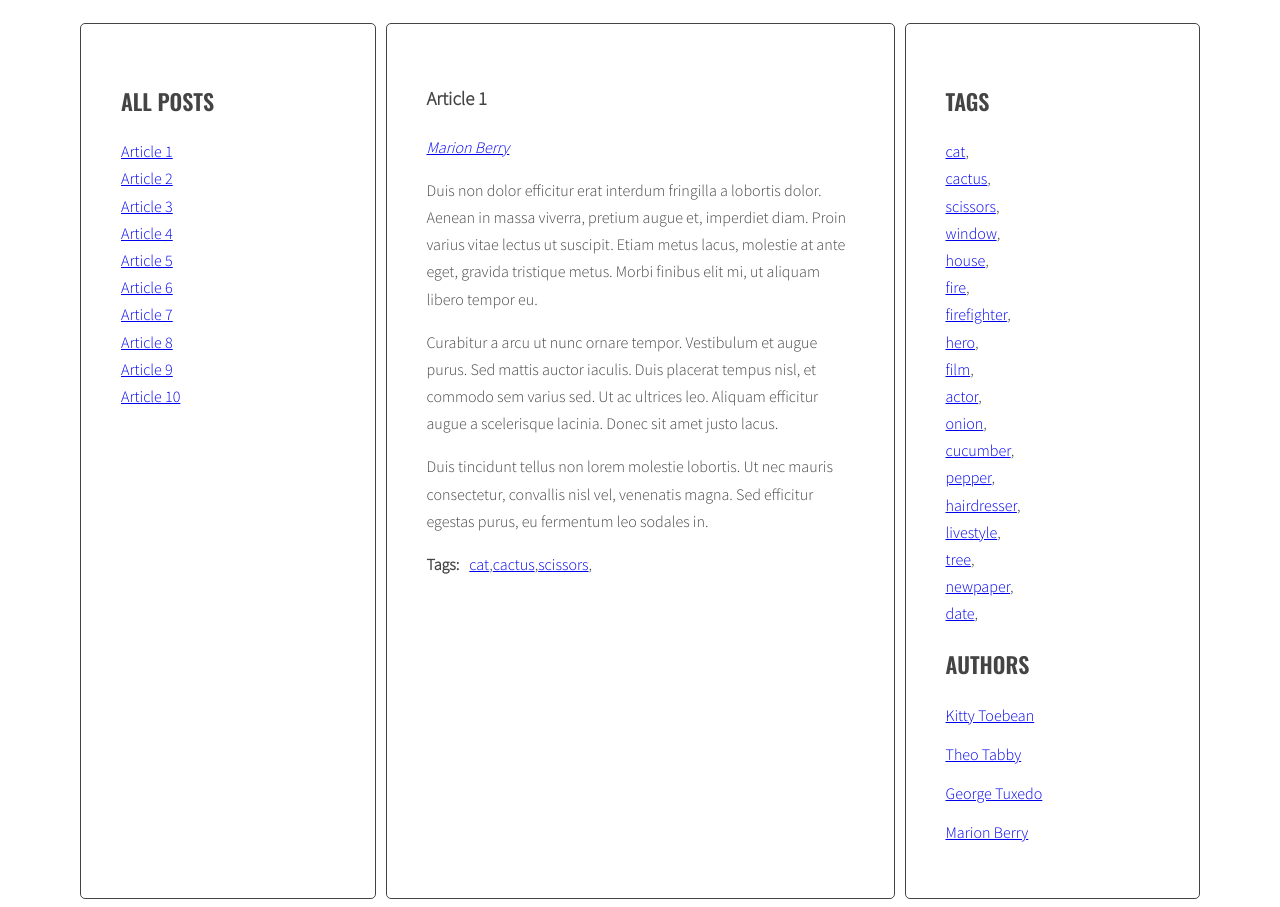
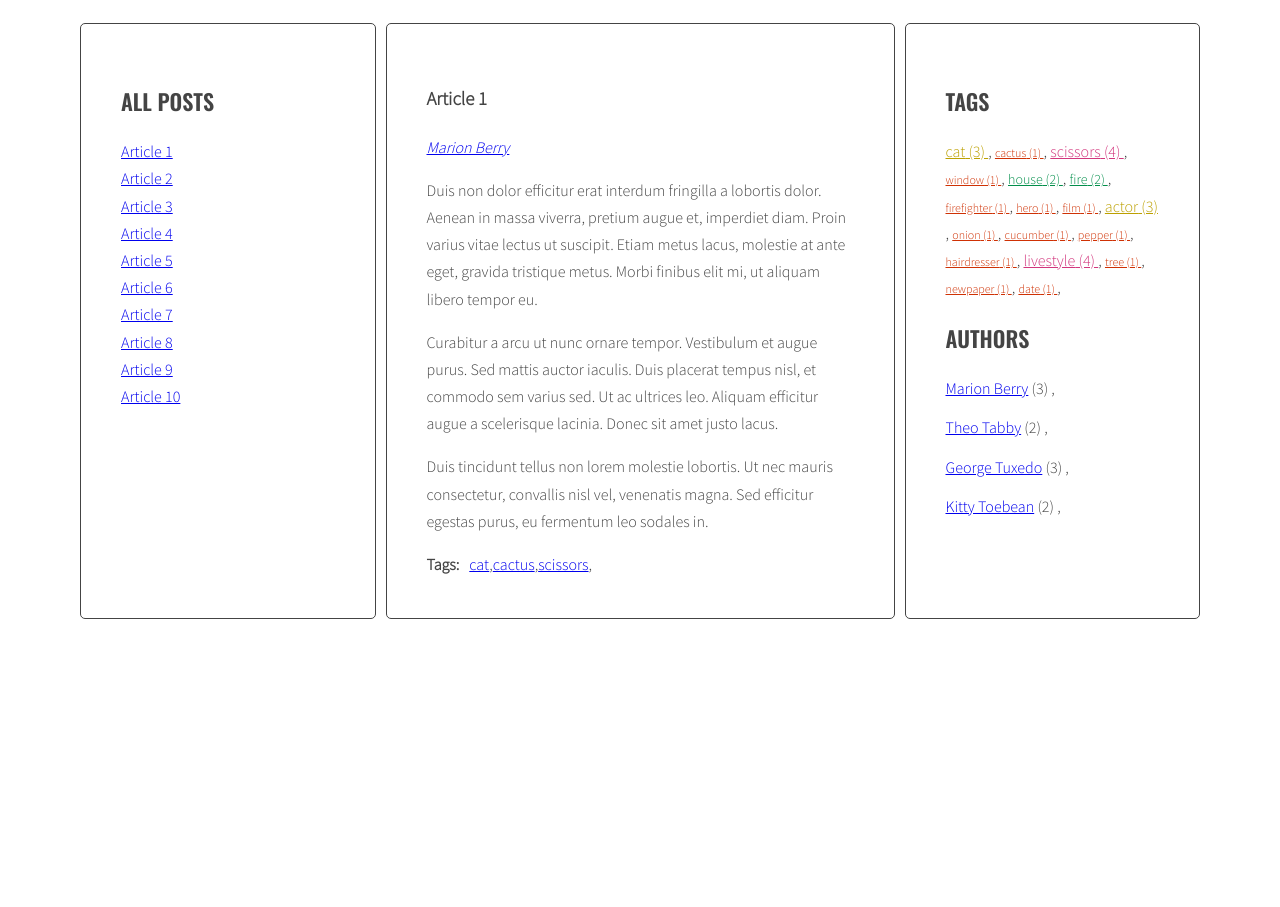
Before and after one commit to Rolcia1/javascript-blog, a website: page index.html in a window 1280 px wide. Shown: the part 220-1127 px from the top of the page. After the commit the page ends 847 px from the top, so only its background shows below. Drawn offline with nearby package versions, Linux system fonts and the light colour scheme.

Commit message:
Add tag cloud

```diff
--- a/index.html
+++ b/index.html
@@ -164,27 +164,7 @@
               <ul class="list tags">
               </ul>
               <h2 class="section-title">Authors</h2>
-              <ul class="list authors">
-                <li>
-                  <a href="#">
-                    <span class="author-name">Kitty Toebean</span>
-                  </a>
-                </li>
-                <li>
-                  <a href="#">
-                    <span class="author-name">Theo Tabby</span>
-                  </a>
-                </li>
-                <li>
-                  <a href="#">
-                    <span class="author-name">George Tuxedo</span>
-                  </a>
-                </li>
-                <li>
-                  <a href="#">
-                    <span class="author-name">Marion Berry</span>
-                  </a>
-                </li>
+              <ul class="list authors"></ul>
               </ul>
             </aside>
           </main>
--- a/js/script.js
+++ b/js/script.js
@@ -8,7 +8,7 @@ const optArticleSelector = '.post',
   optTagsListSelector = '.tags.list',
   optCloudClassCount = "5",
   optCloudClassPrefix = "tag-size-",
-  optAuthorsListSelector = '.author.list';
+  optAuthorsListSelector = '.authors.list';
 
 function titleClickHandler(event){
   event.preventDefault();
@@ -123,6 +123,8 @@ function calculateTagClass(count, params){
   const percentage = normalizedCount / normalizedMax;
   const classNumber = Math.floor( percentage * (optCloudClassCount - 1) + 1 );
 
+  return optCloudClassPrefix + classNumber;
+
   /* Wystarczy dodać linię, która zwróci z funkcji stałą optCloudClassPrefix i dołączoną do niej stałą classNumber. Czyli? */
   // optCloudClassPrefix classNumber
  }
@@ -188,7 +190,7 @@ function generateTags(){
   for(let tag in allTags){
     /* [NEW] generate code of a link and it to allTagsHTML */
 
-    const tagLinkHTML = '<li><a class=' + calculateTagClass(allTags[tag], tagsParams) + ' ' + 'href="#tag-' + tag + '"><span>' + tag + '</span></a>, </li>';
+    const tagLinkHTML = '<li><a class=' + calculateTagClass(allTags[tag], tagsParams) + ' ' + 'href="#tag-' + tag + '"><span>' + tag + '</span> (' + allTags[tag] + ') </a>, </li>';
     console.log('taglinkHTML:', tagLinkHTML);
     allTagsHTML += tagLinkHTML;
 
@@ -253,6 +255,7 @@ addClickListenersToTags();
 
 function generateAuthors(){
   /* find all articles */
+  let allAuthors = {};
   const articles = document.querySelectorAll(optArticleSelector);
 
   /* START LOOP: for every article: */
@@ -263,16 +266,32 @@ function generateAuthors(){
     const authorList = article.querySelector(optArticleAuthorSelector);
 
     /* get author from 'post-author' attribute */
-    const articleAuthors = article.getAttribute('data-author');
+    const articleAuthor = article.getAttribute('data-author');
 
     /* generate HTML of the link */
-    const linkHTML = '<a href="#author-' + articleAuthors + '">' + articleAuthors + '</a>';;
+    const linkHTML = '<a href="#author-' + articleAuthor + '">' + articleAuthor + '</a>';;
 
-
+    if (!allAuthors.hasOwnProperty(articleAuthor)){
+      /* Jeśli go nie mamy, dodajemy go do tej tablicy - [NEW] add generated code to allTags array */
+      allAuthors[articleAuthor] = 1;
+    } else {
+      allAuthors[articleAuthor]++;
+    }
 
     /* insert HTML of all the links into the author wrapper */
     authorList.innerHTML = linkHTML;
   }
+  let allAuthorsHTML = '';
+  const authorsListWrapper = document.querySelector(optAuthorsListSelector);
+
+  for (let author in allAuthors) {
+    const authorLinkHTML = '<li><a href="#author-' + author + '"><span>' + author + '</span></a>  (' + allAuthors[author] + ') , </li>';
+
+    allAuthorsHTML += authorLinkHTML;
+  }
+
+  authorsListWrapper.innerHTML = allAuthorsHTML;
+
 }
 
 generateAuthors();
@@ -280,9 +299,6 @@ generateAuthors();
 function authorClickHandler(event){
   /* zapobiegaj domyślnej akcji dla tego zdarzenia - prevent default action for this event */
   event.preventDefault();
-/* [NEW] create a new variable allTags with an empty object*/
-  let allAuthors = {};
-
   /* stwórz nową stałą o nazwie „clickedElement” i nadaj jej wartość „” - make new constant named "clickedElement" and give it the value of "this" */
   const clickedElement = this;
   /* stwórz nową stałą „author” i przeczytaj atrybut „post-author” klikniętego elementu - make a new constant "author" and read the attribute "author" of the clicked element */
@@ -308,10 +324,7 @@ function authorClickHandler(event){
   }
   /* wykonaj funkcję „generationTitleLinks” z selektorem artykułu jako argumentem - execute function "generateTitleLinks" with article selector as argument */
   generateTitleLinks('[data-author="' + author+ '"]');
-  /* [NEW] chyba? */
-  const authorsLinkHTML = '<li><a class=' + calculateTagClass(allTags[tag], tagsParams) + ' ' + 'href="#tag-' + tag + '"><span>' + tag + '</span></a>, </li>';
-    console.log('taglinkHTML:', tagLinkHTML);
-    allTagsHTML += tagLinkHTML;
+
 }
 
 
--- a/sass/style.scss
+++ b/sass/style.scss
@@ -118,3 +118,33 @@ body {
     margin: 0 10px 0 0;
   }
 }
+.tags {
+  li {
+    display: inline;
+  }
+}
+
+
+.tag-size-1 {
+  font-size: 12px;
+  color: #CF3104;
+}
+
+.tag-size-2 {
+  font-size: 14px;
+  color: #018E4A;
+}
+
+.tag-size-3 {
+  font-size: 16px;
+  color: #BCA000;
+}
+
+.tag-size-4 {
+  font-size: 16px;
+  color: #720D5B;
+}
+.tag-size-5 {
+  font-size: 16px;
+  color: #D2367D;
+}
```
Also changed, not shown: css/style.css, 1 other file.
